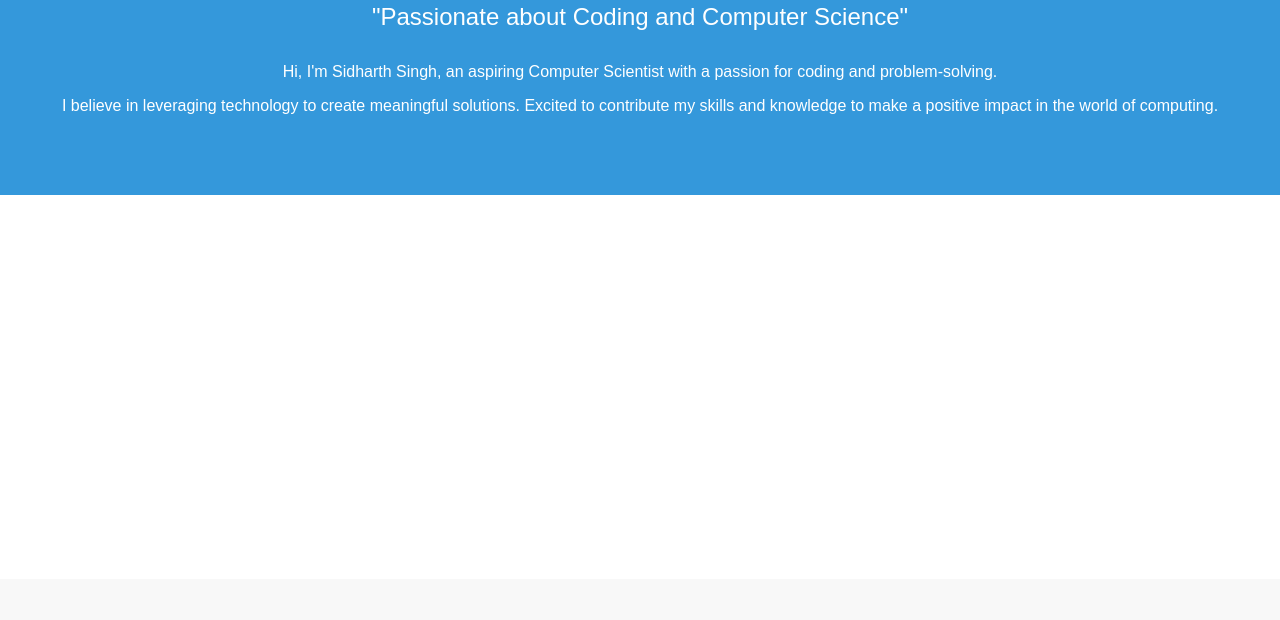
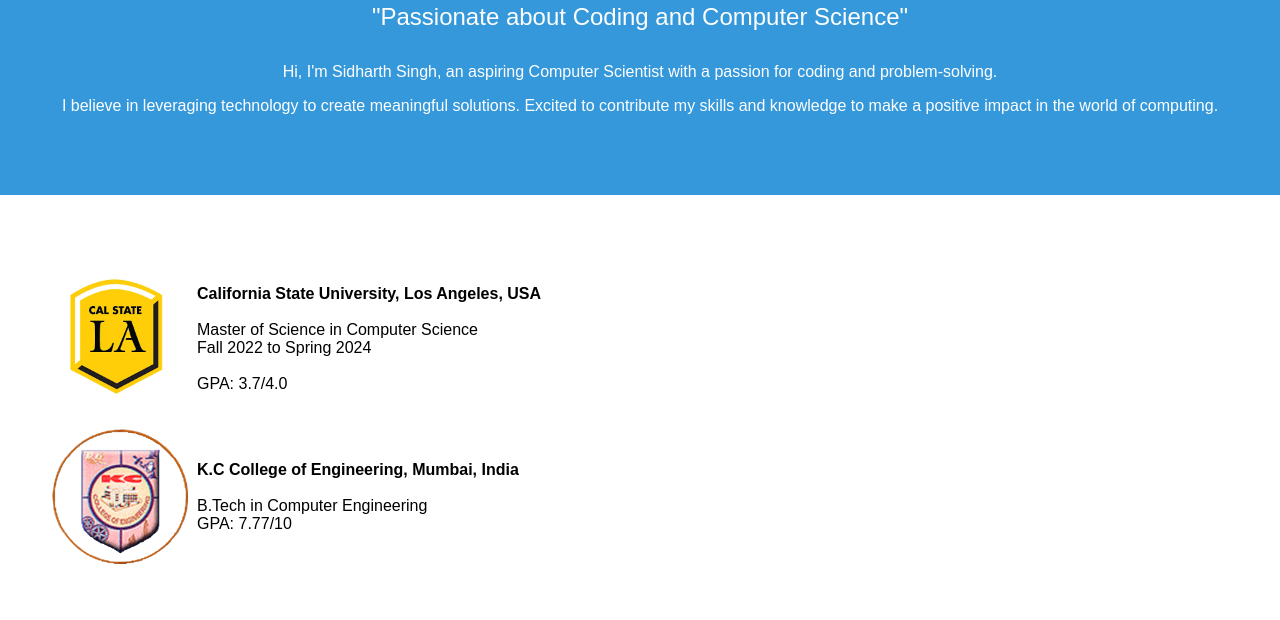
Before and after one commit to skadoosh4/skadoosh4.github.io, a plain HTML site: page index.html in a window 1280 px wide. Shown: the part 180-800 px from the top of the page. Drawn offline with Linux system fonts and the light colour scheme; a script that the page names is missing.

Commit message:
Add files via upload

```diff
--- a/index.html
+++ b/index.html
@@ -40,7 +40,28 @@
 
     <section id="education" class="section">
       <div class="container">
-        <!-- Your education content goes here -->
+        <table>
+          <!-- Education Entry 1 -->
+          <tr>
+            <td><img src="csula.png" width="150" height="150" /></td>
+            <td>
+              <b>California State University, Los Angeles, USA</b> <br /><br />
+              Master of Science in Computer Science<br />
+              Fall 2022 to Spring 2024<br /><br />
+              GPA: 3.7/4.0
+            </td>
+          </tr>
+
+          <!-- Education Entry 2 -->
+          <tr>
+            <td><img src="kc.png" width="150" height="150" /></td>
+            <td>
+              <b>K.C College of Engineering, Mumbai, India</b> <br /><br />
+              B.Tech in Computer Engineering<br />
+              GPA: 7.77/10
+            </td>
+          </tr>
+        </table>
       </div>
     </section>
 
```
Also changed, not shown: csula.png (added), kc.png (added).
